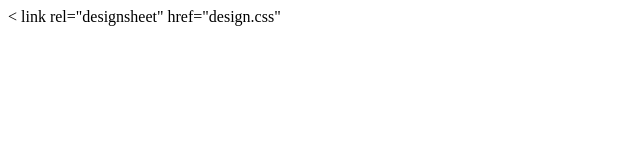
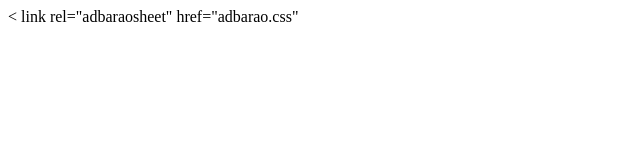
Before and after one commit to JacksonTenorio/HTML5, a plain HTML site: page site_adbarao/adbarao.html in a window 1280 px wide. Shown: the full height of the page, 0-640 px from the left. Drawn offline with Linux system fonts and the light colour scheme.

Commit message:
Site AD Barão

```diff
--- a/site_adbarao/adbarao.html
+++ b/site_adbarao/adbarao.html
@@ -5,7 +5,7 @@
     <meta charset="UTF-8">
     <meta name="viewport" content="width=device-width, initial-scale=1.0">
     <title>AD Barão</title>
-    < link rel="designsheet" href="design.css" </head>
+    < link rel="adbaraosheet" href="adbarao.css" </head>
 
         <body>
             <header>
@@ -18,5 +18,8 @@
             <footer>
                 <p></p>
             </footer>
+            <script src="adbarao.js">
+            </script>
+        </body>
 
 </html>
```
Also changed, not shown: site_adbarao/adbarao.js (added).
